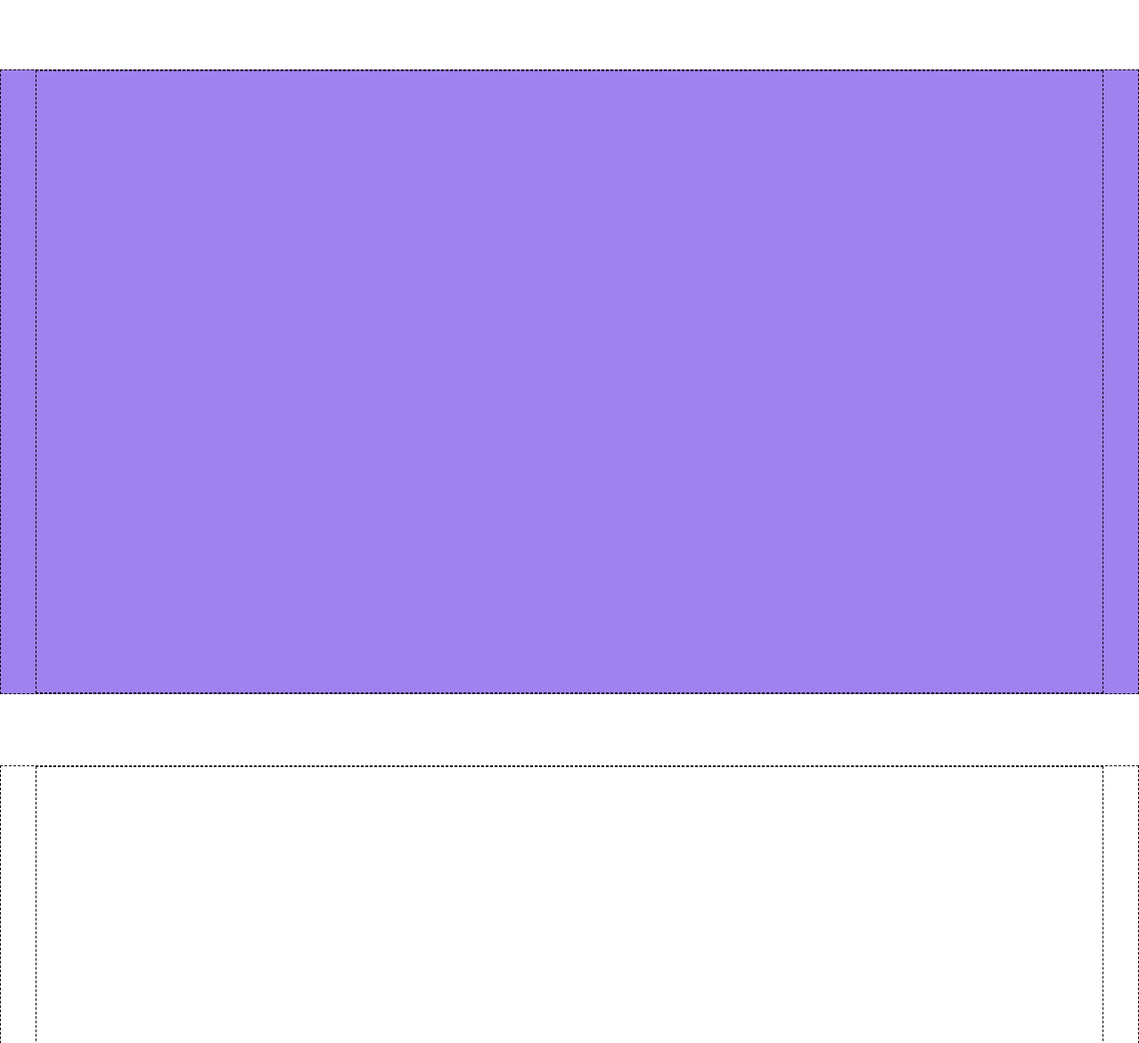
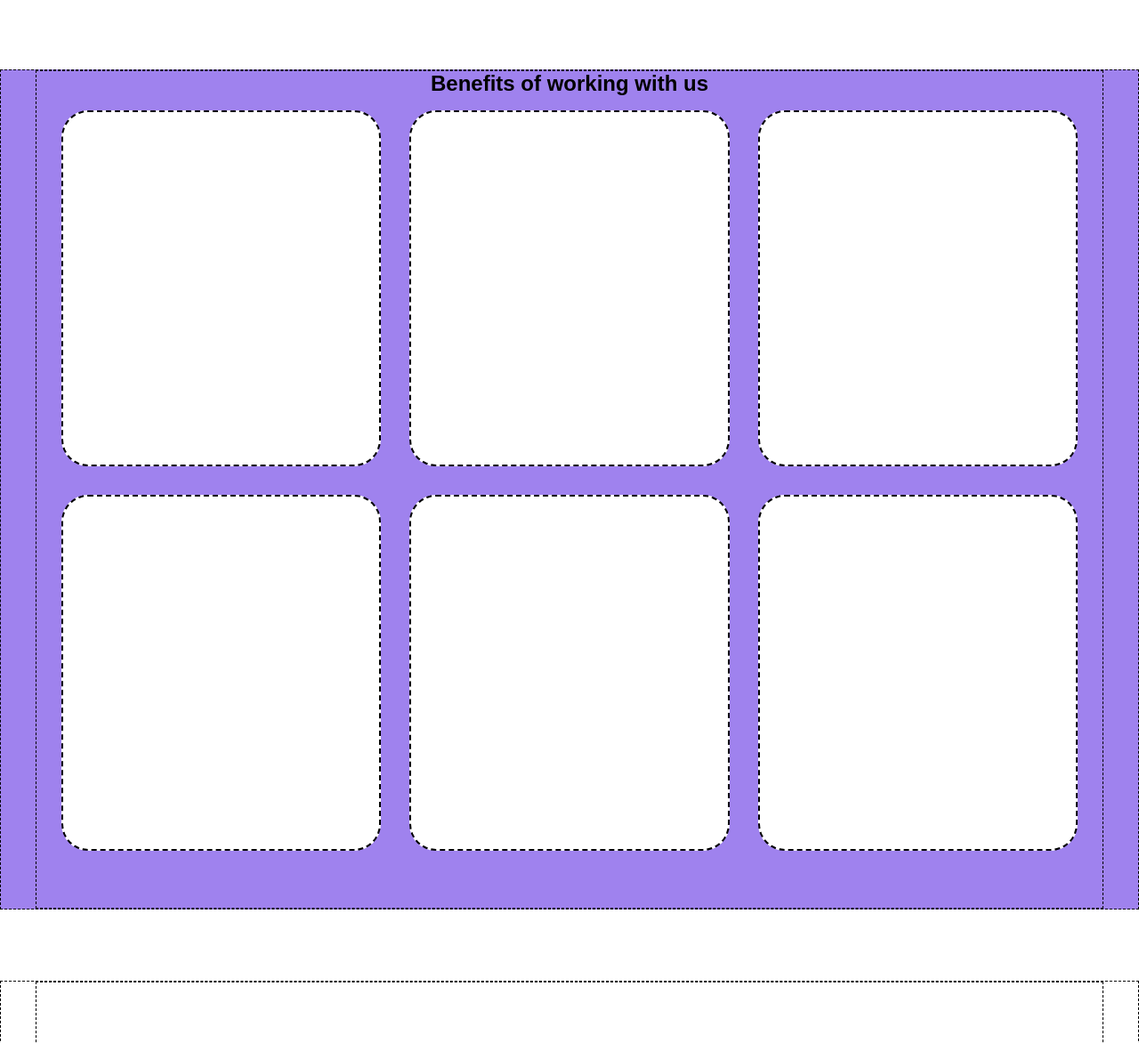
Before and after one commit to Serena-Dong/htmlcss-responsive-layout, a plain HTML site: page index.html in a window 1280 px wide. Shown: the part 2846-4018 px from the top of the page at 89% size. Drawn offline with Linux system fonts and the light colour scheme.

Commit message:
benefits section

```diff
--- a/index.html
+++ b/index.html
@@ -89,9 +89,19 @@
                 </div>
             </div>
         </section>
-        <section class="bg-purple">
+        <section class="benefits bg-purple">
             <div class="container">
-
+                <div class="text-center">
+                    <h2>Benefits of working with us</h2>
+                </div>
+                <div class="row">
+                    <div class="col"></div>
+                    <div class="col"></div>
+                    <div class="col"></div>
+                    <div class="col"></div>
+                    <div class="col"></div>
+                    <div class="col"></div>
+                </div>
             </div>
         </section>
         <section>
--- a/style.css
+++ b/style.css
@@ -24,7 +24,6 @@ img {
 .row{
     display: flex;
     justify-content: center;
-
 }
 .col, .col-large, .col-small{
     margin: 1rem;
@@ -95,7 +94,6 @@ section{
 }
 .jumbotron .col-large{
     width: calc(200%/ 3);
-
 }
 .jumbotron .col-small{
     width: calc(100%/ 3);
@@ -133,3 +131,15 @@ section{
 .col-in-left{
     border-radius: 100px;
 }
+/* BENEFITS */
+.benefits .row{
+    flex-wrap: wrap;
+    margin-bottom: 3rem;
+}
+.benefits .col{
+    width: 30%;
+    min-height: 400px;
+    border-radius: 30px;
+
+    background-color: white;
+}
```
